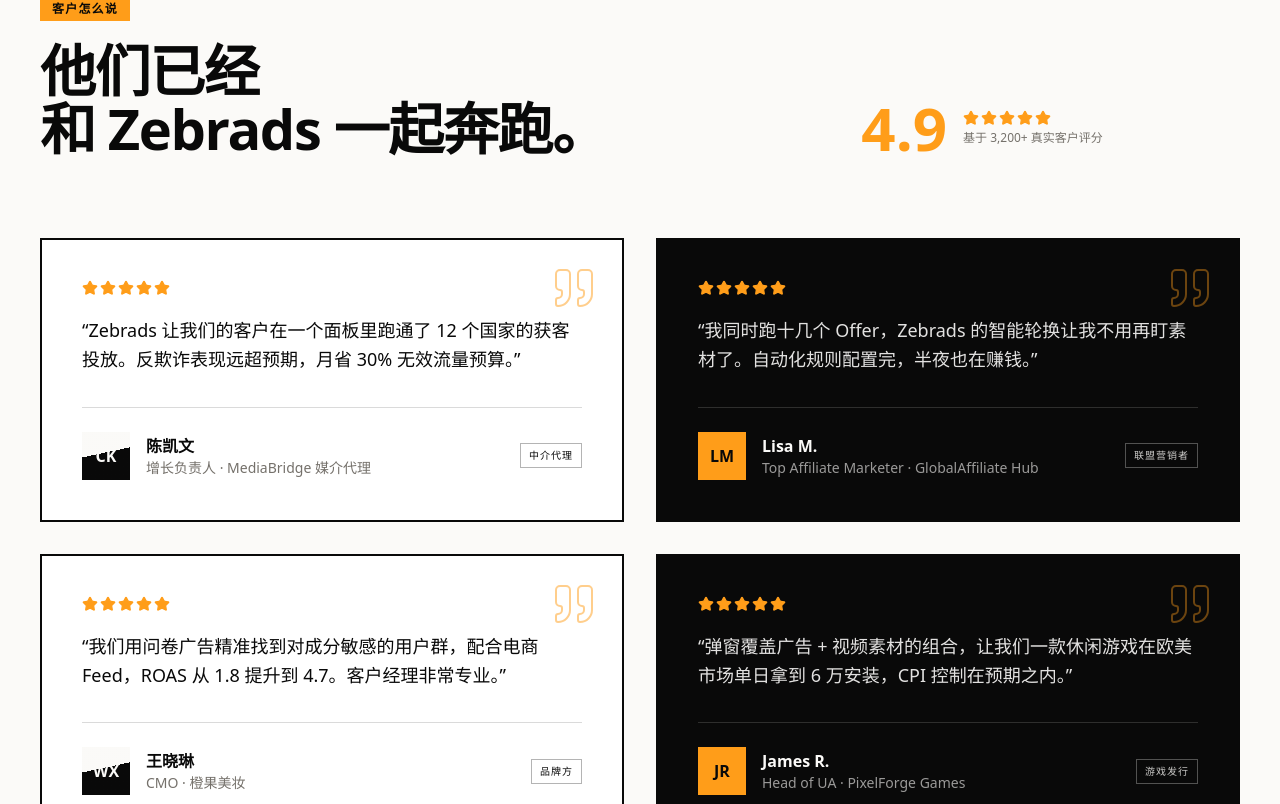
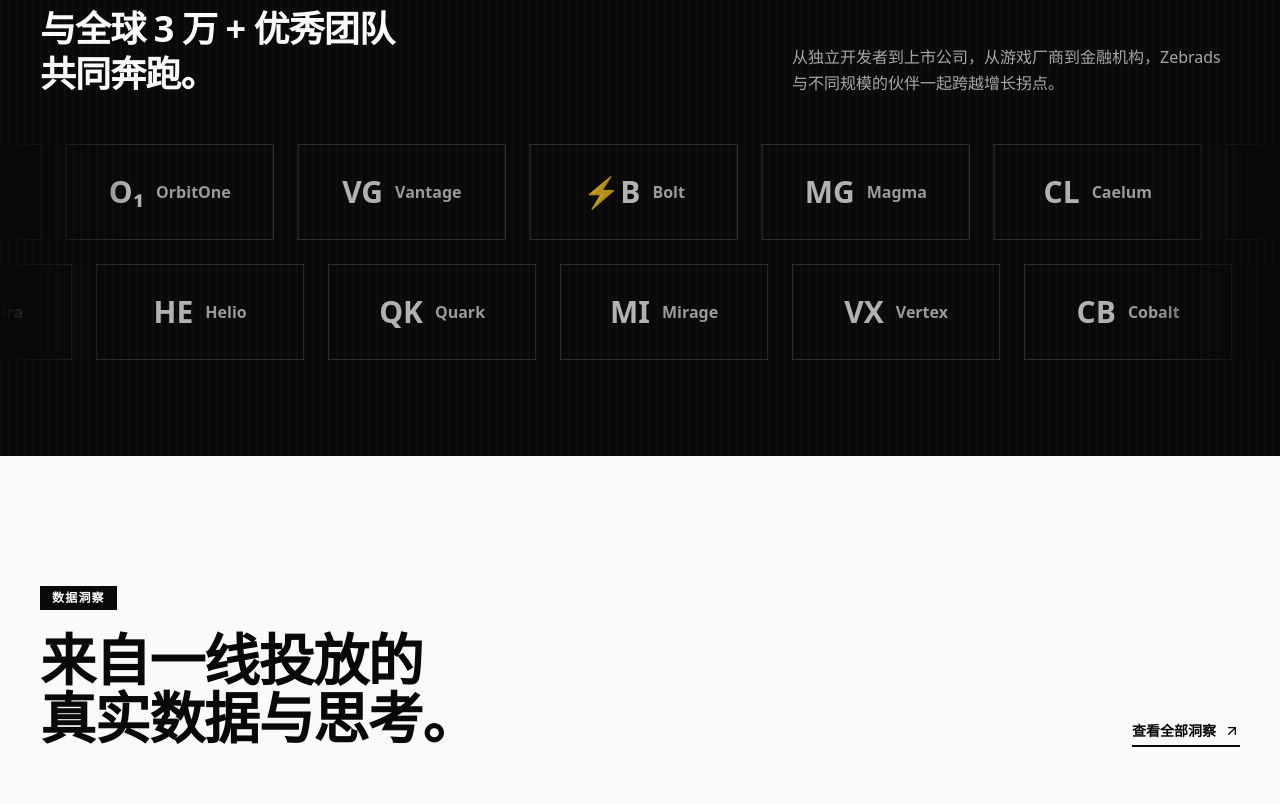
Before and after one commit to f826108853/zebrads-website, a Next.js app: page / in a window 1280 px wide. Shown: the part 3856-4660 px from the top of the page. Built offline with nearby package versions, Linux system fonts and the light colour scheme; a web font is replaced by a local one.

Commit message:
refactor: 移除客户评价（Testimonials）整个模块
Coze-Commit-Type: user
Coze-User-ID: 3946577231874684
Coze-Conversation-ID: 9193679

```diff
--- a/src/app/page.tsx
+++ b/src/app/page.tsx
@@ -3,7 +3,6 @@
 import { Features } from '@/components/site/features';
 import { AdFormats } from '@/components/site/ad-formats';
 import { Solutions } from '@/components/site/solutions';
-import { Testimonials } from '@/components/site/testimonials';
 import { Partners } from '@/components/site/partners';
 import { Blog } from '@/components/site/blog';
 import { CtaBanner } from '@/components/site/cta-banner';
@@ -18,7 +17,6 @@
         <Features />
         <AdFormats />
         <Solutions />
-        <Testimonials />
         <Partners />
         <Blog />
         <CtaBanner />
--- a/src/components/site/site-footer.tsx
+++ b/src/components/site/site-footer.tsx
@@ -16,7 +16,6 @@
   ],
   公司: [
     { label: '关于我们', href: '#about' },
-    { label: '客户案例', href: '#testimonials' },
     { label: '数据洞察', href: '#insights' },
     { label: '合作伙伴', href: '#partners' },
     { label: '加入我们', href: '#careers' },
--- a/src/components/site/testimonials.tsx
+++ /dev/null
@@ -1,168 +0,0 @@
-import { Quote, Star } from 'lucide-react';
-import { Reveal } from './reveal';
-
-const testimonials = [
-  {
-    initials: 'CK',
-    name: '陈凯文',
-    role: '增长负责人',
-    company: 'MediaBridge 媒介代理',
-    role2: '中介代理',
-    accent: 'amber',
-    text: 'Zebrads 让我们的客户在一个面板里跑通了 12 个国家的获客投放。反欺诈表现远超预期，月省 30% 无效流量预算。',
-    rating: 5,
-  },
-  {
-    initials: 'LM',
-    name: 'Lisa M.',
-    role: 'Top Affiliate Marketer',
-    company: 'GlobalAffiliate Hub',
-    role2: '联盟营销者',
-    accent: 'ink',
-    text: '我同时跑十几个 Offer，Zebrads 的智能轮换让我不用再盯素材了。自动化规则配置完，半夜也在赚钱。',
-    rating: 5,
-  },
-  {
-    initials: 'WX',
-    name: '王晓琳',
-    role: 'CMO',
-    company: '橙果美妆',
-    role2: '品牌方',
-    accent: 'amber',
-    text: '我们用问卷广告精准找到对成分敏感的用户群，配合电商 Feed，ROAS 从 1.8 提升到 4.7。客户经理非常专业。',
-    rating: 5,
-  },
-  {
-    initials: 'JR',
-    name: 'James R.',
-    role: 'Head of UA',
-    company: 'PixelForge Games',
-    role2: '游戏发行',
-    accent: 'ink',
-    text: '弹窗覆盖广告 + 视频素材的组合，让我们一款休闲游戏在欧美市场单日拿到 6 万安装，CPI 控制在预期之内。',
-    rating: 5,
-  },
-];
-
-export function Testimonials() {
-  return (
-    <section
-      id="testimonials"
-      className="relative bg-zebra-bone py-24 md:py-32 overflow-hidden"
-    >
-      <div className="relative max-w-7xl mx-auto px-6 md:px-10">
-        <div className="grid lg:grid-cols-12 gap-8 items-end mb-14 md:mb-20">
-          <Reveal className="lg:col-span-8">
-            <div className="inline-block px-3 py-1 bg-zebra-amber text-zebra-ink text-xs font-semibold tracking-widest uppercase mb-5">
-              客户怎么说
-            </div>
-            <h2 className="font-black text-[clamp(2rem,4.5vw,3.5rem)] leading-[1.05] tracking-tight text-zebra-ink">
-              他们已经
-              <br />
-              和 Zebrads 一起奔跑。
-            </h2>
-          </Reveal>
-          <Reveal className="lg:col-span-4" delay={150}>
-            <div className="flex items-center gap-4">
-              <div className="font-display text-5xl md:text-6xl font-black text-zebra-amber">
-                4.9
-              </div>
-              <div>
-                <div className="flex items-center gap-0.5 mb-1">
-                  {Array.from({ length: 5 }).map((_, i) => (
-                    <Star
-                      key={i}
-                      className="h-4 w-4 fill-zebra-amber text-zebra-amber"
-                    />
-                  ))}
-                </div>
-                <div className="text-xs text-zebra-stone">
-                  基于 3,200+ 真实客户评分
-                </div>
-              </div>
-            </div>
-          </Reveal>
-        </div>
-
-        <div className="grid md:grid-cols-2 gap-6 md:gap-8">
-          {testimonials.map((t, i) => {
-            const isAmber = t.accent === 'amber';
-            return (
-              <Reveal
-                key={t.name}
-                delay={i * 100}
-                className={`relative p-8 md:p-10 border-2 ${
-                  isAmber
-                    ? 'bg-white border-zebra-ink'
-                    : 'bg-zebra-ink text-zebra-bone border-zebra-ink'
-                } transition-all duration-300 hover:-translate-y-1 hover:shadow-hard`}
-              >
-                <Quote
-                  className={`absolute top-6 right-6 h-12 w-12 ${
-                    isAmber ? 'text-zebra-amber/50' : 'text-zebra-amber/40'
-                  }`}
-                  strokeWidth={1}
-                />
-                <div className="flex items-center gap-0.5 mb-5">
-                  {Array.from({ length: t.rating }).map((_, idx) => (
-                    <Star
-                      key={idx}
-                      className="h-4 w-4 fill-zebra-amber text-zebra-amber"
-                    />
-                  ))}
-                </div>
-                <p
-                  className={`text-base md:text-lg leading-relaxed mb-8 ${
-                    isAmber ? 'text-zebra-ink' : 'text-zebra-bone/90'
-                  }`}
-                >
-                  &ldquo;{t.text}&rdquo;
-                </p>
-                <div className="flex items-center gap-4 pt-6 border-t border-current/15">
-                  <div
-                    className="relative w-12 h-12 flex items-center justify-center font-display font-bold text-base shrink-0 overflow-hidden"
-                    aria-hidden
-                  >
-                    <span
-                      className={`absolute inset-0 ${
-                        isAmber ? 'stripes-bg' : 'bg-zebra-amber'
-                      }`}
-                    />
-                    <span
-                      className={`relative z-10 ${
-                        isAmber ? 'text-zebra-bone' : 'text-zebra-ink'
-                      }`}
-                    >
-                      {t.initials}
-                    </span>
-                  </div>
-                  <div className="min-w-0">
-                    <div className="font-semibold text-sm md:text-base">
-                      {t.name}
-                    </div>
-                    <div
-                      className={`text-xs md:text-sm ${
-                        isAmber ? 'text-zebra-stone' : 'text-zebra-bone/60'
-                      }`}
-                    >
-                      {t.role} · {t.company}
-                    </div>
-                  </div>
-                  <span
-                    className={`ml-auto text-[10px] font-display tracking-widest uppercase px-2 py-1 border ${
-                      isAmber
-                        ? 'border-zebra-ink/30 text-zebra-ink'
-                        : 'border-zebra-bone/30 text-zebra-bone/80'
-                    }`}
-                  >
-                    {t.role2}
-                  </span>
-                </div>
-              </Reveal>
-            );
-          })}
-        </div>
-      </div>
-    </section>
-  );
-}
```
Also changed, not shown: assets/image_20260702001838244.png (added).
